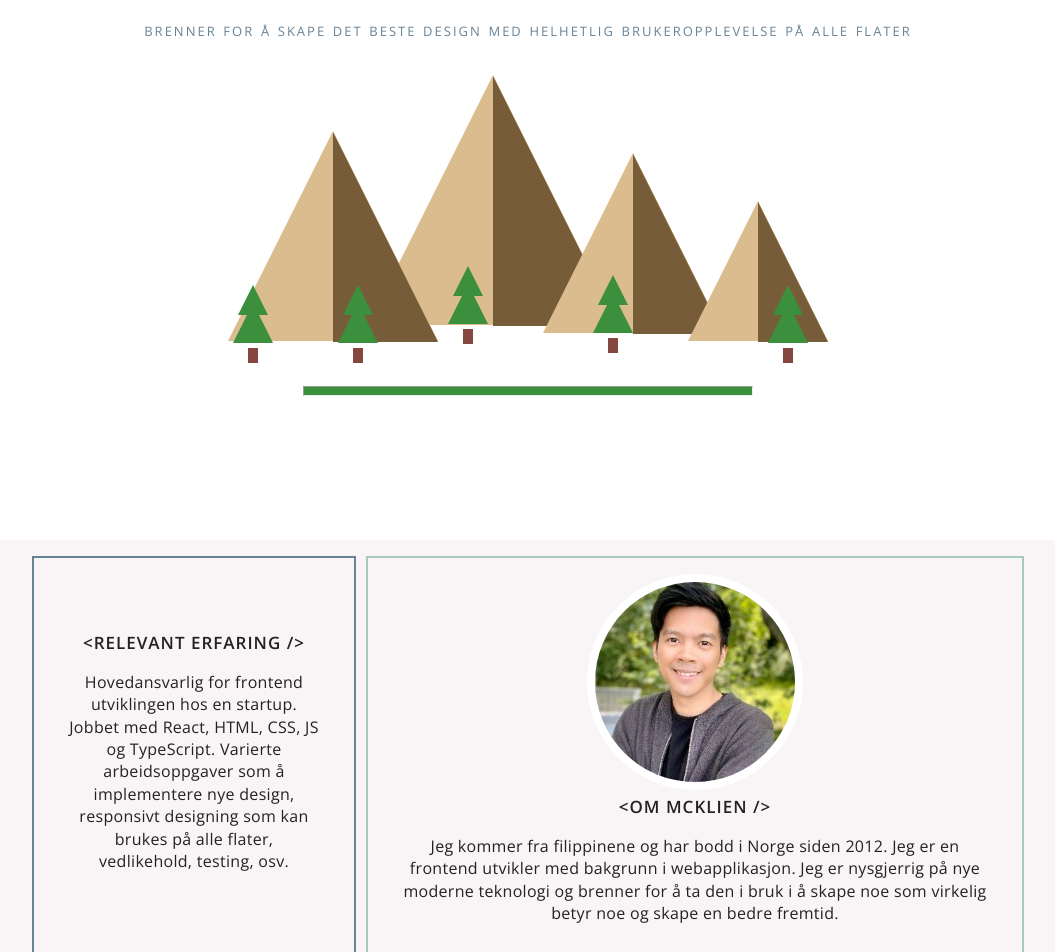
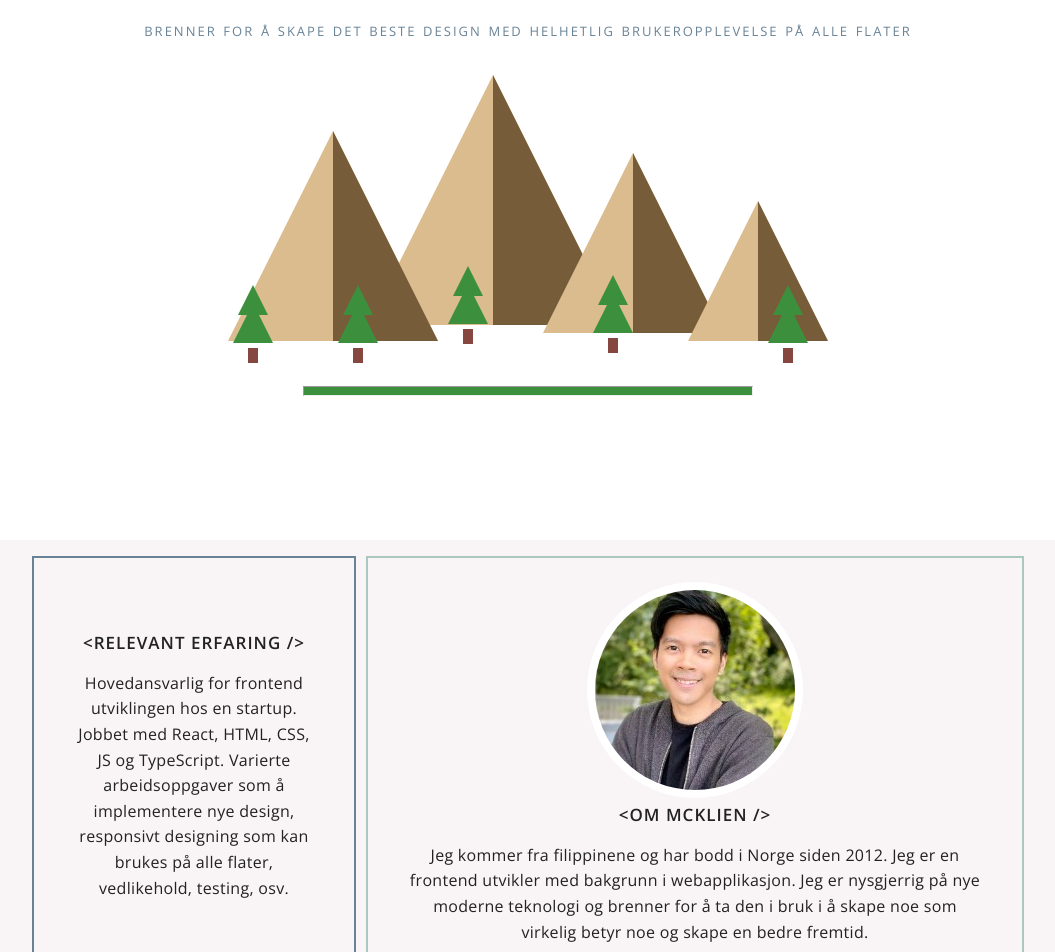
Before and after one commit to mcktivity/portfolio, a React (Create React App) app: page / in a window 1280 px wide. Shown: the part 260-1212 px from the top of the page, without its empty margins (112-1167 px from the left). Built offline with nearby package versions, Linux system fonts and the light colour scheme; grey boxes are pictures that could not be loaded.

Commit message:
about. change paddings and heights

```diff
--- a/src/components/NavBar/Navbar.scss
+++ b/src/components/NavBar/Navbar.scss
@@ -52,6 +52,7 @@
         width: 100%;
         margin-bottom: 7px;
         transition-duration: 200ms;
+        background-color: $black-pearl;
       }
     }
 
--- a/src/css/about.scss
+++ b/src/css/about.scss
@@ -29,8 +29,8 @@
   align-content: center;
   text-align: center;
   font-size: medium;
-  line-height: 1.4em;
-  padding: 1em;
+  line-height: 1.6em;
+  padding: 1.5em;
 }
 
 .about article p {
--- a/src/css/figures/mountain.scss
+++ b/src/css/figures/mountain.scss
@@ -21,7 +21,7 @@ $low: 1.4 * 100px;
     &::before {
       content: "";
       position: relative;
-      top: -21px;
+      top: -22px;
       border-right: $huge/2 solid transparent;
       border-bottom: $huge solid rgb(119, 92, 58);
     }
@@ -42,7 +42,7 @@ $low: 1.4 * 100px;
     &::before {
       content: "";
       position: relative;
-      top: -21px;
+      top: -22px;
       border-right: $large/2 solid transparent;
       border-bottom: $large solid rgb(119, 92, 58);
     }
@@ -63,7 +63,7 @@ $low: 1.4 * 100px;
     &::before {
       content: "";
       position: relative;
-      top: -21px;
+      top: -22px;
       border-right: $medium/2 solid transparent;
       border-bottom: $medium solid rgb(119, 92, 58);
     }
@@ -84,7 +84,7 @@ $low: 1.4 * 100px;
     &::before {
       content: "";
       position: relative;
-      top: -21px;
+      top: -22px;
       border-right: $low/2 solid transparent;
       border-bottom: $low solid rgb(119, 92, 58);
     }
```
